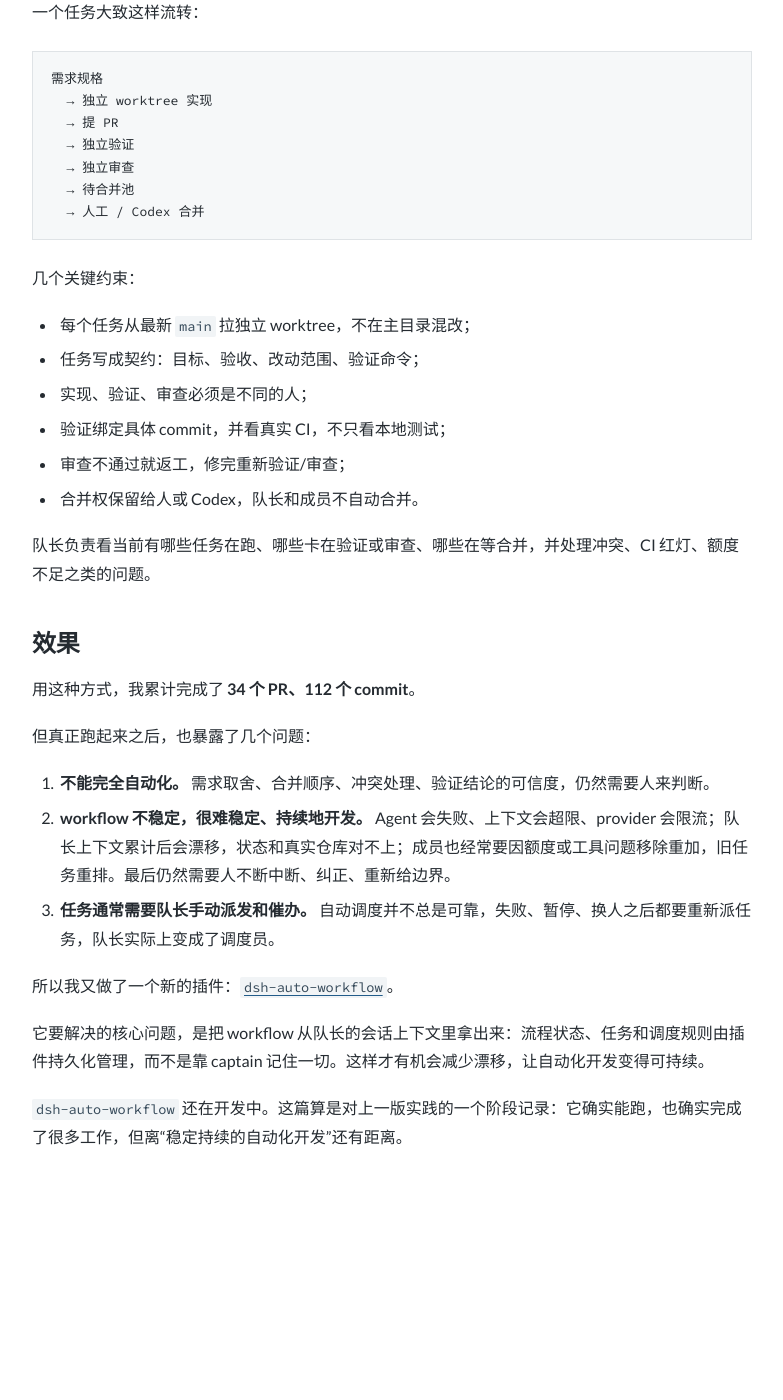
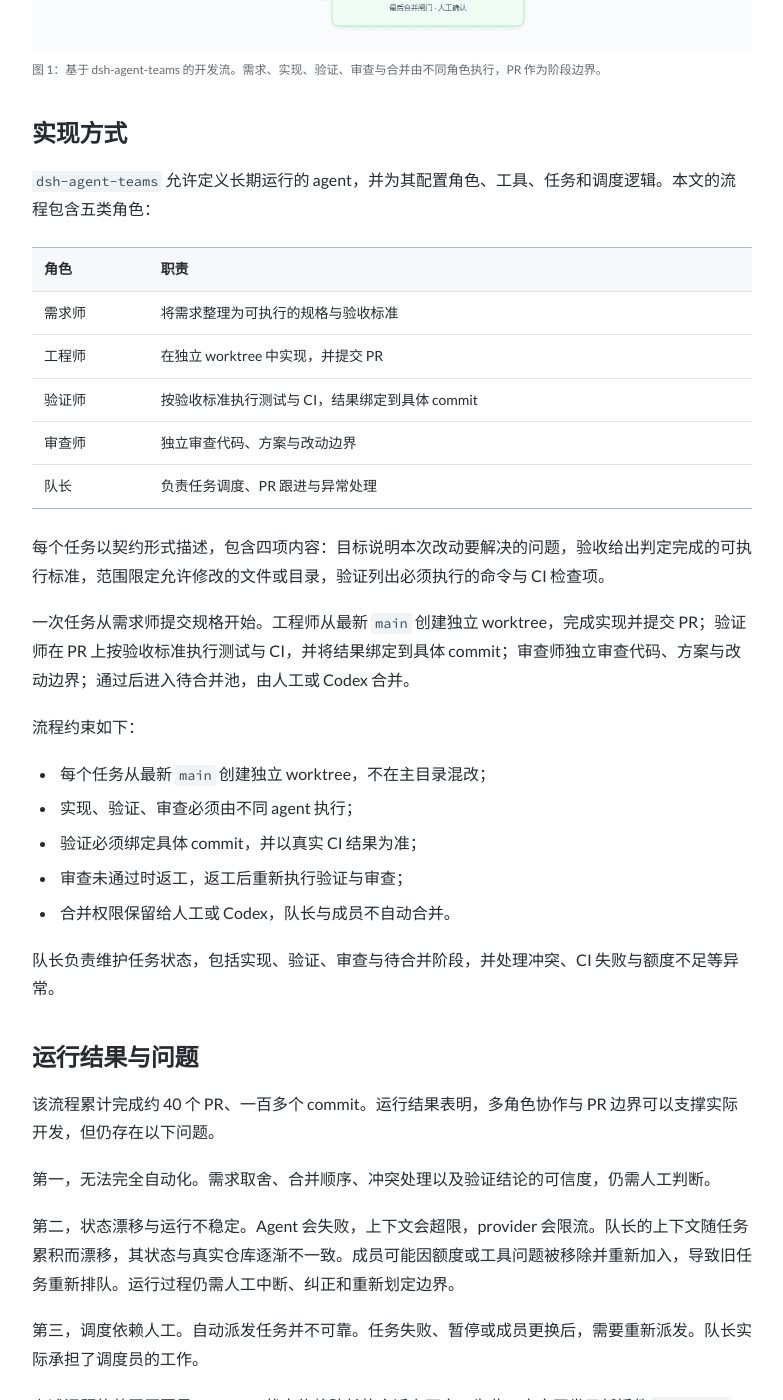
Before and after one commit to lyingloong/lyingloong.github.io, a Jekyll site: the page built from _posts/2026-11-08-agent-teams-workflow.md, in a window 1280 px wide and 1400 px high, scrolled down 1018 px. Shown: the whole window, without its empty margins (248-1031 px from the left). Built offline with Jekyll 4.4.1, drawn with Linux system fonts in a browser that asks for light colours; before the commit the page ends 2250 px from its top, so only the background shows below that; some of the changed text lies outside the part shown.

Commit message:
Rewrite Agent Teams workflow post as a technical note

````diff
--- a/_posts/2026-11-08-agent-teams-workflow.md
+++ b/_posts/2026-11-08-agent-teams-workflow.md
@@ -1,62 +1,60 @@
 ---
 layout: post
 lang: zh-CN
-title: "我是如何用 DSH 插件构建我的开发工作流的"
-description: "用 dsh-agent-teams 搭自动化开发流的一次实践记录：角色分工、PR 流程，以及为什么它还不够稳定。"
+title: "基于 dsh-agent-teams 的自动开发流：实现、运行结果与问题"
+description: "记录基于 dsh-agent-teams 的自动开发流实现与运行结果：角色划分、任务契约、PR 流程，以及约 40 个 PR 后暴露的状态与调度问题。"
 tags: [dsh, agent, workflow]
 summary: >-
-  用 dsh-agent-teams 做自动化开发的一次阶段记录：34 个 PR、112 个 commit，
-  以及三个仍然需要人介入的问题；这也是 dsh-auto-workflow 的起点。
+  本文记录基于 dsh-agent-teams 的自动开发流：五类角色、任务契约与 PR 阶段边界；
+  流程累计完成约 40 个 PR、一百多个 commit，暴露出状态漂移和调度依赖人工等问题，
+  这些问题也是 dsh-auto-workflow 的设计出发点。
 ---
 
-DSH 的插件机制很灵活。它不只是给聊天窗加工具，而是可以让我定义一个长期存在的 agent：有自己的角色、工具、任务和调度逻辑。
+本文记录使用 `dsh-agent-teams` 搭建自动开发流的一次尝试。该流程将需求、实现、验证、审查与合并拆分为独立角色，并以 GitHub PR 作为阶段边界。流程累计完成约 40 个 PR、一百多个 commit；运行中暴露出状态漂移、调度依赖人工等问题。针对这些问题，本文介绍新插件 `dsh-auto-workflow` 的设计目标。
 
-为了尽量发挥 AI 在项目开发里的作用，我用开源的 `dsh-agent-teams` 插件搭了一个自动化开发工作流。核心思路是：让多个 agent 按角色协作，走 GitHub 的 PR 流程开发，而不是让一个模型在一个会话里从头写到尾。
+<figure>
+  <a href="{{ '/assets/images/blog/agent-teams-workflow.webp' | relative_url }}" target="_blank" rel="noopener">
+    <img src="{{ '/assets/images/blog/agent-teams-workflow.webp' | relative_url }}"
+         alt="基于 dsh-agent-teams 的开发流：需求师、工程师、PR、验证师、审查师、待合并池，以及队长和人工合并"
+         width="1200" height="520">
+  </a>
+  <figcaption>图 1：基于 dsh-agent-teams 的开发流。需求、实现、验证、审查与合并由不同角色执行，PR 作为阶段边界。</figcaption>
+</figure>
 
-## 具体设计
+## 实现方式
 
-我把开发拆成几个角色：
+`dsh-agent-teams` 允许定义长期运行的 agent，并为其配置角色、工具、任务和调度逻辑。本文的流程包含五类角色：
 
-- 需求师：把想法写成可执行的规格；
-- 工程师：在独立 worktree 里实现，提 PR；
-- 审查师：独立验证和审查，不直接相信实现者；
-- 队长：负责任务调度、PR 跟进和异常处理。
+| 角色 | 职责 |
+| --- | --- |
+| 需求师 | 将需求整理为可执行的规格与验收标准 |
+| 工程师 | 在独立 worktree 中实现，并提交 PR |
+| 验证师 | 按验收标准执行测试与 CI，结果绑定到具体 commit |
+| 审查师 | 独立审查代码、方案与改动边界 |
+| 队长 | 负责任务调度、PR 跟进与异常处理 |
 
-一个任务大致这样流转：
+每个任务以契约形式描述，包含四项内容：目标说明本次改动要解决的问题，验收给出判定完成的可执行标准，范围限定允许修改的文件或目录，验证列出必须执行的命令与 CI 检查项。
 
-```text
-需求规格
-  → 独立 worktree 实现
-  → 提 PR
-  → 独立验证
-  → 独立审查
-  → 待合并池
-  → 人工 / Codex 合并
-```
+一次任务从需求师提交规格开始。工程师从最新 `main` 创建独立 worktree，完成实现并提交 PR；验证师在 PR 上按验收标准执行测试与 CI，并将结果绑定到具体 commit；审查师独立审查代码、方案与改动边界；通过后进入待合并池，由人工或 Codex 合并。
 
-几个关键约束：
+流程约束如下：
 
-- 每个任务从最新 `main` 拉独立 worktree，不在主目录混改；
-- 任务写成契约：目标、验收、改动范围、验证命令；
-- 实现、验证、审查必须是不同的人；
-- 验证绑定具体 commit，并看真实 CI，不只看本地测试；
-- 审查不通过就返工，修完重新验证/审查；
-- 合并权保留给人或 Codex，队长和成员不自动合并。
+- 每个任务从最新 `main` 创建独立 worktree，不在主目录混改；
+- 实现、验证、审查必须由不同 agent 执行；
+- 验证必须绑定具体 commit，并以真实 CI 结果为准；
+- 审查未通过时返工，返工后重新执行验证与审查；
+- 合并权限保留给人工或 Codex，队长与成员不自动合并。
 
-队长负责看当前有哪些任务在跑、哪些卡在验证或审查、哪些在等合并，并处理冲突、CI 红灯、额度不足之类的问题。
+队长负责维护任务状态，包括实现、验证、审查与待合并阶段，并处理冲突、CI 失败与额度不足等异常。
 
-## 效果
+## 运行结果与问题
 
-用这种方式，我累计完成了 **34 个 PR、112 个 commit**。
+该流程累计完成约 40 个 PR、一百多个 commit。运行结果表明，多角色协作与 PR 边界可以支撑实际开发，但仍存在以下问题。
 
-但真正跑起来之后，也暴露了几个问题：
+第一，无法完全自动化。需求取舍、合并顺序、冲突处理以及验证结论的可信度，仍需人工判断。
 
-1. **不能完全自动化。** 需求取舍、合并顺序、冲突处理、验证结论的可信度，仍然需要人来判断。
-2. **workflow 不稳定，很难稳定、持续地开发。** Agent 会失败、上下文会超限、provider 会限流；队长上下文累计后会漂移，状态和真实仓库对不上；成员也经常要因额度或工具问题移除重加，旧任务重排。最后仍然需要人不断中断、纠正、重新给边界。
-3. **任务通常需要队长手动派发和催办。** 自动调度并不总是可靠，失败、暂停、换人之后都要重新派任务，队长实际上变成了调度员。
+第二，状态漂移与运行不稳定。Agent 会失败，上下文会超限，provider 会限流。队长的上下文随任务累积而漂移，其状态与真实仓库逐渐不一致。成员可能因额度或工具问题被移除并重新加入，导致旧任务重新排队。运行过程仍需人工中断、纠正和重新划定边界。
 
-所以我又做了一个新的插件：[`dsh-auto-workflow`](https://lyingloong.github.io/dsh-auto-workflow/)。
+第三，调度依赖人工。自动派发任务并不可靠。任务失败、暂停或成员更换后，需要重新派发。队长实际承担了调度员的工作。
 
-它要解决的核心问题，是把 workflow 从队长的会话上下文里拿出来：流程状态、任务和调度规则由插件持久化管理，而不是靠 captain 记住一切。这样才有机会减少漂移，让自动化开发变得可持续。
-
-`dsh-auto-workflow` 还在开发中。这篇算是对上一版实践的一个阶段记录：它确实能跑，也确实完成了很多工作，但离“稳定持续的自动化开发”还有距离。
+上述问题的共同原因是 workflow 状态依赖队长的会话上下文。为此，本文开发了新插件 [`dsh-auto-workflow`](https://lyingloong.github.io/dsh-auto-workflow/)，其设计目标是将流程状态、任务和调度规则从队长会话中移出，由插件持久化管理。该插件目前仍在开发中；本文记录的是上一版实践的运行结果与问题，不构成 `dsh-auto-workflow` 的发布说明。
````
Also changed, not shown: assets/images/blog/agent-teams-workflow.webp (added).
